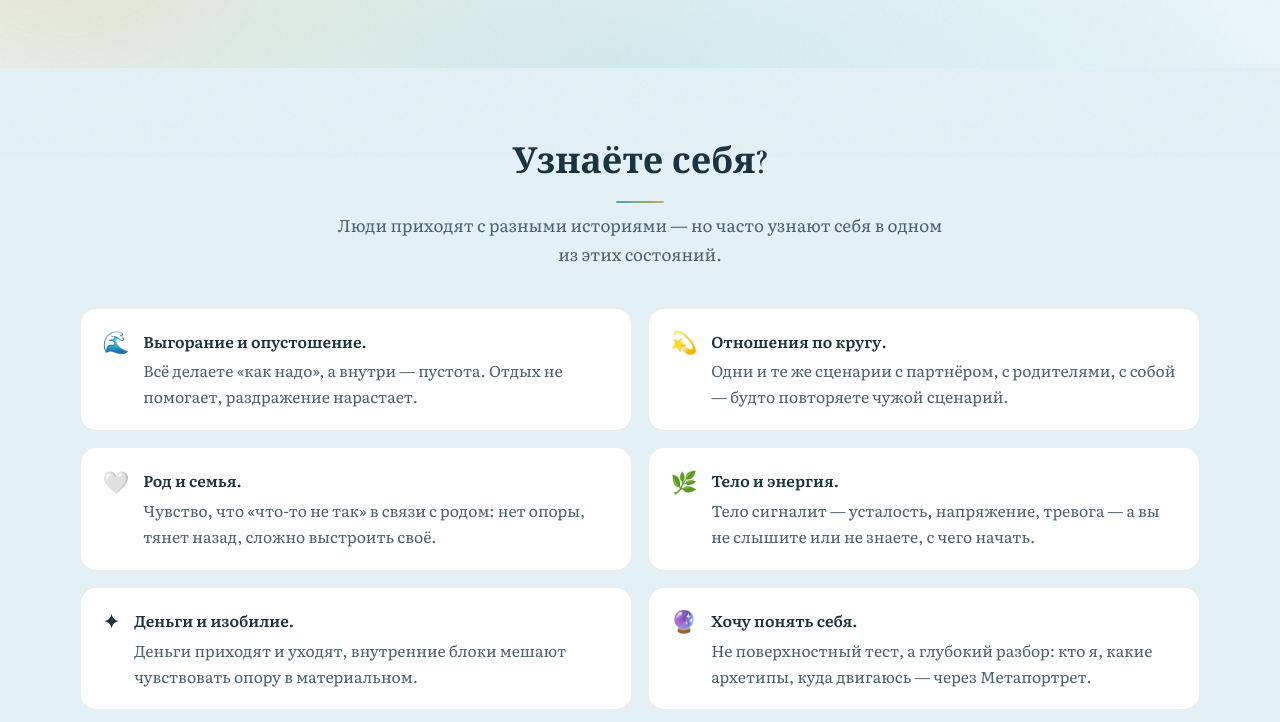
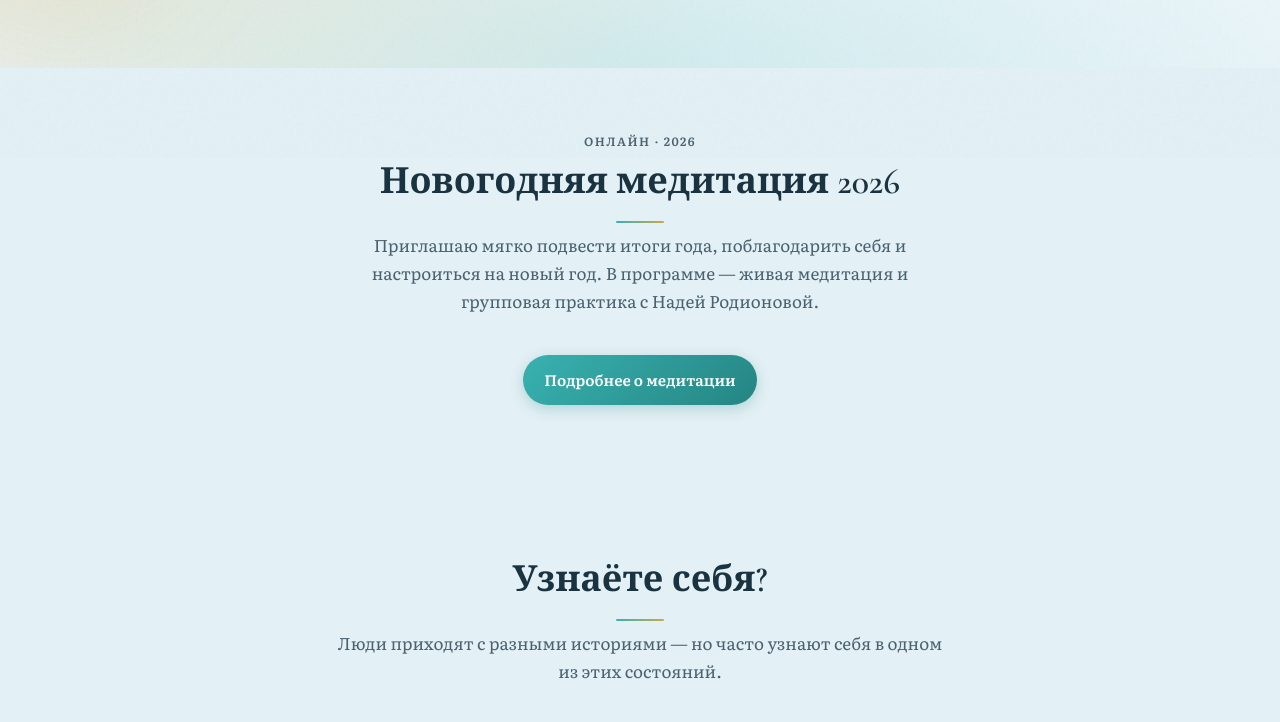
Before and after one commit to galileya2008-byte/nadezhda, a plain HTML site: page index.html in a window 1280 px wide. Shown: the part 642-1364 px from the top of the page. Drawn offline with nearby package versions, Linux system fonts and the light colour scheme.

Commit message:
Fix duplicated homepage cards and add meditation announcement

```diff
--- a/index.html
+++ b/index.html
@@ -74,6 +74,17 @@
             </ul>
           </div>
         </div>
+      </div>
+    </section>
+
+    <section class="section section-alt" aria-labelledby="new-year-meditation-title">
+      <div class="container narrow">
+        <header class="section-head">
+          <p class="eyebrow">Онлайн · 2026</p>
+          <h2 id="new-year-meditation-title">Новогодняя медитация 2026</h2>
+          <p>Приглашаю мягко подвести итоги года, поблагодарить себя и настроиться на новый год. В программе — живая медитация и групповая практика с Надей Родионовой.</p>
+        </header>
+        <p class="center"><a class="btn" href="workshops/novogodnyaya-meditsiya-2026.html">Подробнее о медитации</a></p>
       </div>
     </section>
 
@@ -184,9 +195,7 @@
         <ul class="workshop-list" id="home-workshops">
           <li class="workshop-card workshop-card--compact workshop-card--has-page workshop-card--mini" data-page="workshops/rod-i-sila-roda-mini.html"><div class="workshop-card-head"><span class="workshop-badge workshop-badge--mini">Мини · 2 недели</span><span class="workshop-status workshop-status--open">Запись открыта</span><span class="workshop-schedule-pill">Запланирована</span><h3><a class="workshop-title-link" href="workshops/rod-i-sila-roda-mini.html">🌿 Род и сила рода · 2 ступень</a></h3></div><p class="workshop-excerpt">14 дней онлайн: отягощения рода, сила и положительные стороны рода, родовая коммуникация и интеграция. Продолжение или отдельный вход.</p><ul class="workshop-meta"><li><strong>23 октября — 5 ноября</strong></li><li>14 дней</li></ul><a class="btn" href="workshops/rod-i-sila-roda-mini.html">Подробнее</a></li>
           <li class="workshop-card workshop-card--compact workshop-card--has-page" data-page="workshops/otnosheniya-muzhskaya-zhenskaya.html"><div class="workshop-card-head"><span class="workshop-status workshop-status--open">Запись открыта</span><span class="workshop-schedule-pill">Запланирована</span><h3><a class="workshop-title-link" href="workshops/otnosheniya-muzhskaya-zhenskaya.html">🤍 Мастерская по отношениям м/ж. Контакт с партнёром</a></h3></div><p class="workshop-excerpt">Шестинедельная программа о контакте в паре: мужская и женская энергия, близость, диалог — в безопасном групповом формате.</p><ul class="workshop-meta"><li><strong>8 ноября — 18 декабря</strong></li><li>6 недель</li></ul><a class="btn" href="workshops/otnosheniya-muzhskaya-zhenskaya.html">Подробнее</a></li>
-      </ul><a class="btn" href="workshops/rod-i-sila-roda-mini.html">Подробнее</a></li>
-          <li class="workshop-card workshop-card--compact workshop-card--has-page" data-page="workshops/otnosheniya-muzhskaya-zhenskaya.html"><div class="workshop-card-head"><span class="workshop-status workshop-status--open">Запись открыта</span><span class="workshop-schedule-pill">Запланирована</span><h3><a class="workshop-title-link" href="workshops/otnosheniya-muzhskaya-zhenskaya.html">🤍 Мастерская по отношениям м/ж. Контакт с партнёром</a></h3></div><p class="workshop-excerpt">Шестинедельная программа о контакте в паре: мужская и женская энергия, близость, диалог — в безопасном групповом формате.</p><ul class="workshop-meta"><li><strong>8 ноября — 18 декабря</strong></li><li>6 недель</li></ul><a class="btn" href="workshops/otnosheniya-muzhskaya-zhenskaya.html">Подробнее</a></li>
-      </ul>
+        </ul>
         <p class="center"><a class="link-arrow" href="workshops/index.html">Все мастерские</a></p>
       </div>
     </section>
```
